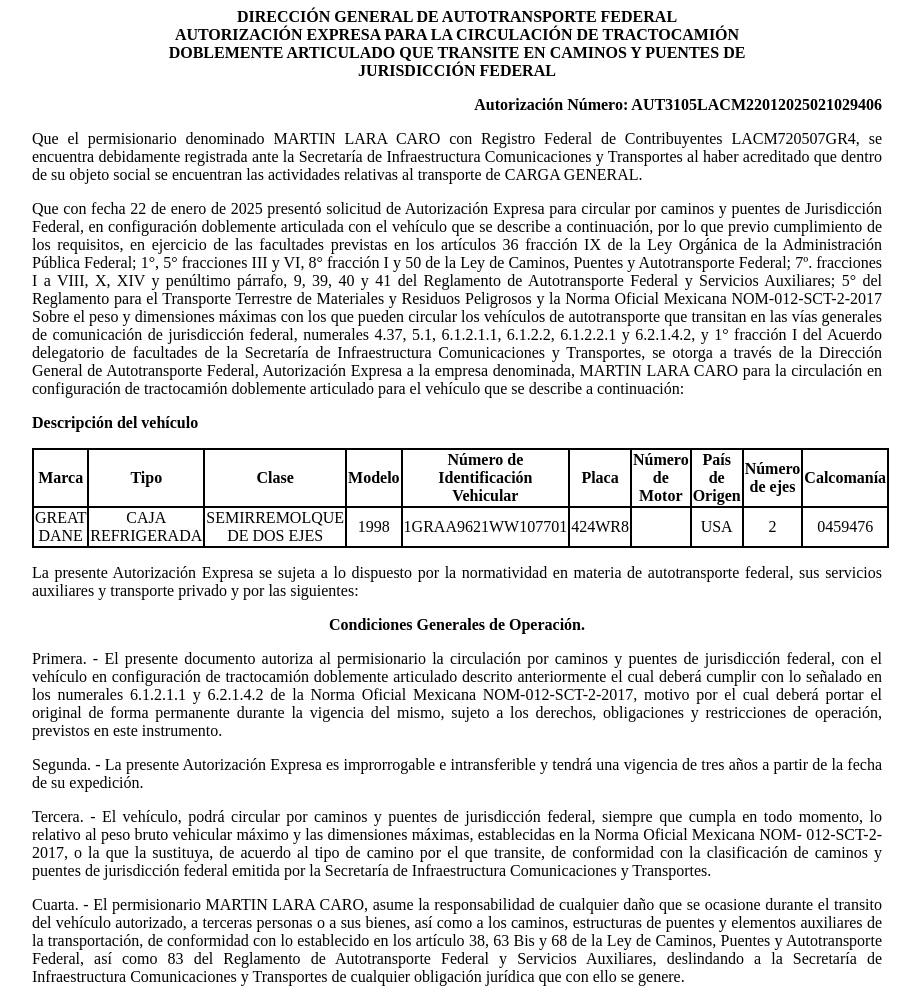
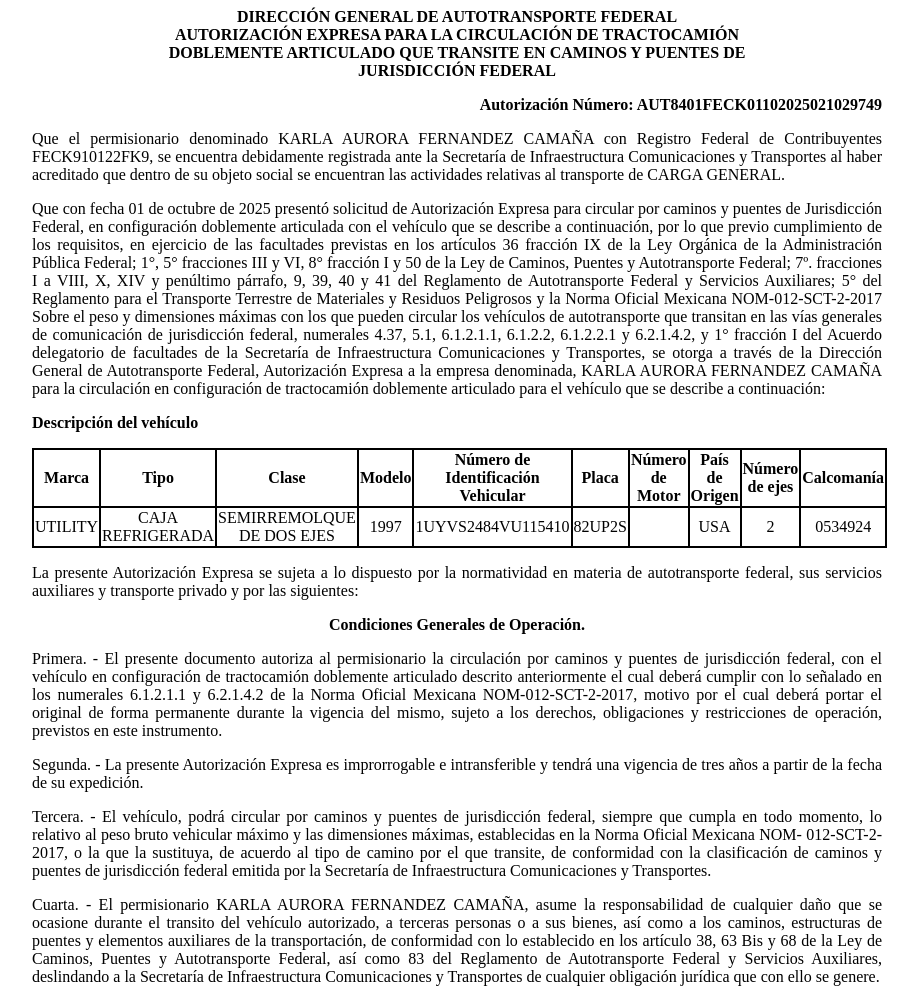
Before and after one commit to app-sct1/ConsultaAutDobleRemolque-folio-0201270, a plain HTML site: page index.html in a window 1280 px wide. Shown: the top 989 px of the page, without its empty margins (183-1103 px from the left). Drawn offline with Linux system fonts and the light colour scheme.

Commit message:
index.html

```diff
--- a/index.html
+++ b/index.html
@@ -75,19 +75,19 @@
 						<p class="sinMargen">DOBLEMENTE ARTICULADO QUE TRANSITE EN CAMINOS Y PUENTES DE</p>
 						<p class="sinMargen">JURISDICCIÓN FEDERAL</p>
 					</div>
-<p class="derechaNegro">Autorización Número: AUT3105LACM22012025021029406</p>
+<p class="derechaNegro">Autorización Número: AUT8401FECK01102025021029749</p>
 
 					<p class="justificado">Que el permisionario denominado
-						MARTIN LARA CARO con Registro Federal de
-						Contribuyentes LACM720507GR4, se encuentra
+						KARLA AURORA FERNANDEZ CAMAÑA con Registro Federal de
+						Contribuyentes FECK910122FK9, se encuentra
 						debidamente registrada ante la Secretaría de Infraestructura
 						Comunicaciones y Transportes al haber acreditado que dentro de su
 						objeto social se encuentran las actividades relativas al
 						transporte de CARGA GENERAL.</p>
 
 
-					<p class="justificado">Que con fecha 22 de
-						enero de 2025 presentó
+					<p class="justificado">Que con fecha 01 de
+						octubre de 2025 presentó
 						solicitud de Autorización Expresa para circular por caminos y
 						puentes de Jurisdicción Federal, en configuración doblemente
 						articulada con el vehículo que se describe a continuación, por lo
@@ -107,7 +107,7 @@
 						facultades de la Secretaría de Infraestructura Comunicaciones y
 						Transportes, se otorga a través de la
 						Dirección General de Autotransporte Federal, Autorización Expresa a la
-						empresa denominada, MARTIN LARA CARO para la
+						empresa denominada, KARLA AURORA FERNANDEZ CAMAÑA para la
 						circulación en configuración de tractocamión doblemente articulado
 						para el vehículo que se describe a continuación:</p>
 
@@ -128,16 +128,16 @@
 							<th class="borde">Calcomanía</th>
 						</tr>
 						<tr class="borde">
-							<td class="borde">GREAT DANE</td>
+							<td class="borde">UTILITY</td>
 							<td class="borde">CAJA REFRIGERADA</td>
 							<td class="borde">SEMIRREMOLQUE DE DOS EJES</td>
-							<td class="borde">1998</td>
-							<td class="borde">1GRAA9621WW107701</td>
-							<td class="borde">424WR8</td>
+							<td class="borde">1997</td>
+							<td class="borde">1UYVS2484VU115410</td>
+							<td class="borde">82UP2S</td>
 							<td class="borde"></td>
 							<td class="borde">USA</td>
 							<td class="borde">2</td>
-							<td class="borde">0459476</td>
+							<td class="borde">0534924</td>
 						</tr>
 
 					</tbody></table>
@@ -175,7 +175,7 @@
 						Secretaría de Infraestructura Comunicaciones y Transportes.</p>
 
 					<p class="justificado">Cuarta. - El permisionario
-						MARTIN LARA CARO, asume la responsabilidad de
+						KARLA AURORA FERNANDEZ CAMAÑA, asume la responsabilidad de
 						cualquier daño que se ocasione durante el transito del vehículo
 						autorizado, a terceras personas o a sus bienes, así como a los
 						caminos, estructuras de puentes y elementos auxiliares de la
```
